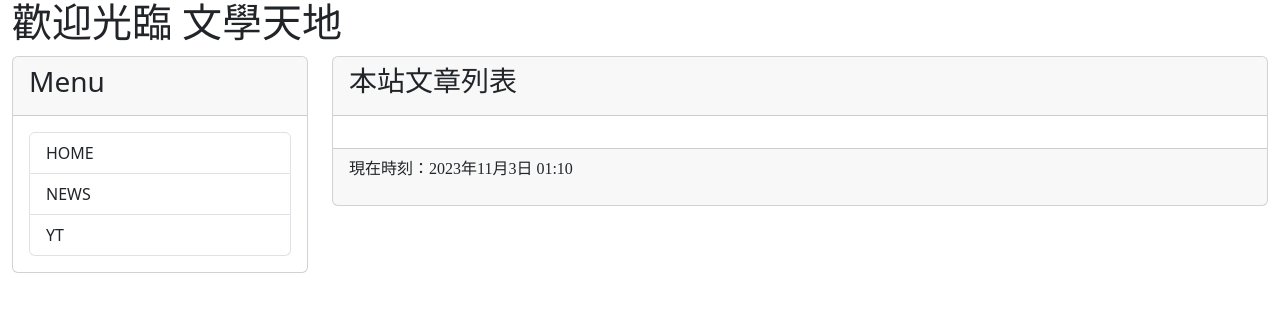
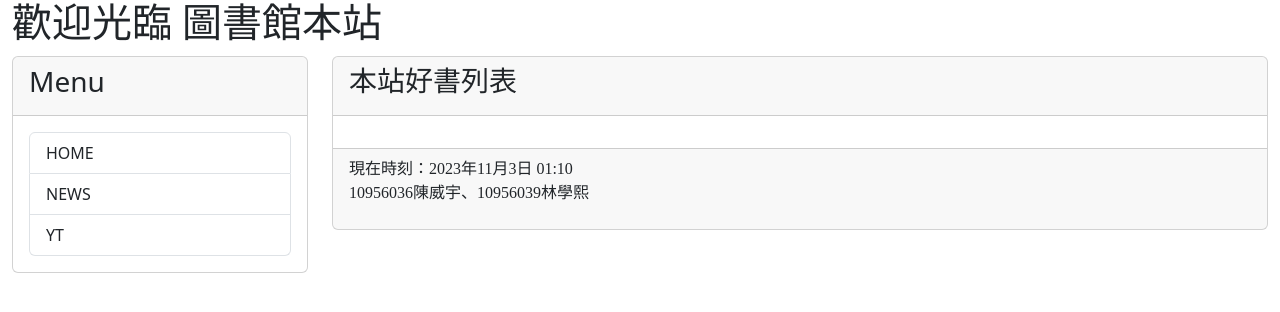
Before and after one commit to weiyuchen0820/midlibrary, a Django app: page / in a window 1280 px wide. Shown: the top 312 px of the page. Run offline with Django 4.2, Linux system fonts and the light colour scheme; data that the repository does not hold is empty.

Commit message:
欄位新增

```diff
--- a/mysite/models.py
+++ b/mysite/models.py
@@ -4,7 +4,8 @@ from django.db import models
 class Post(models.Model):
     title = models.CharField(max_length=200)
     slug = models.CharField(max_length=200)
-    body = models.TextField()
+    author = models.CharField(max_length=100)
+    body = models.TextField(null=False,blank=True)
     pub_date = models.DateTimeField(auto_now_add=True)
 
     class Meta:
--- a/templates/footer.html
+++ b/templates/footer.html
@@ -1,8 +1,8 @@
 <!-- footer.html -->
 {% block footer %}
     {% if now %}
-    <p style='font-family:微軟正黑體;'>現在時刻：{{ now }}</p>
+    <p style='font-family:微軟正黑體;'>現在時刻：{{ now }}<br>10956036陳威宇、10956039林學熙</p>
     {% else %}
-    <p style='font-family:微軟正黑體;'>本文內容取自網路，如有侵權請來信通知下架...</p>
+    <p style='font-family:微軟正黑體;'>本文內容取自網路，如有侵權請來信通知下架...<br>10956036陳威宇、10956039林學熙</p>
     {% endif %}
 {% endblock %}
--- a/templates/header.html
+++ b/templates/header.html
@@ -1 +1 @@
-<h1 style="font-family:微軟正黑體;">歡迎光臨 文學天地</h1>
+<h1 style="font-family:微軟正黑體;">歡迎光臨 圖書館本站</h1>
--- a/templates/index.html
+++ b/templates/index.html
@@ -1,7 +1,7 @@
 {% extends 'base.html' %}
-{% block title %} 歡迎光臨我的部落格 {% endblock %}
+{% block title %} 資ㄍ圖書館 {% endblock %}
 {% block headmessage %}
-    <h3 style='font-family:標楷體;'>本站文章列表</a>
+    <h3 style='font-family:標楷體;'>本站好書列表</a>
 {% endblock %}
 {% block content %}
 {% for post in posts %}
```
